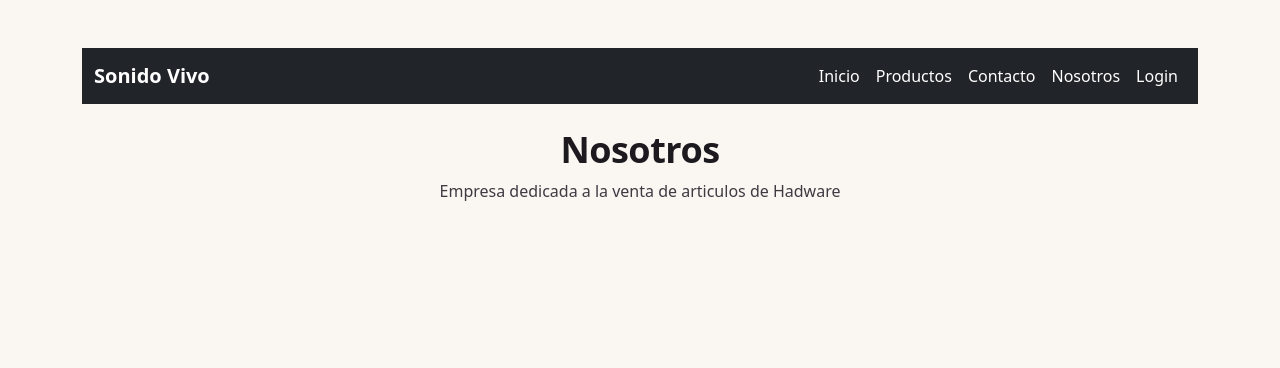
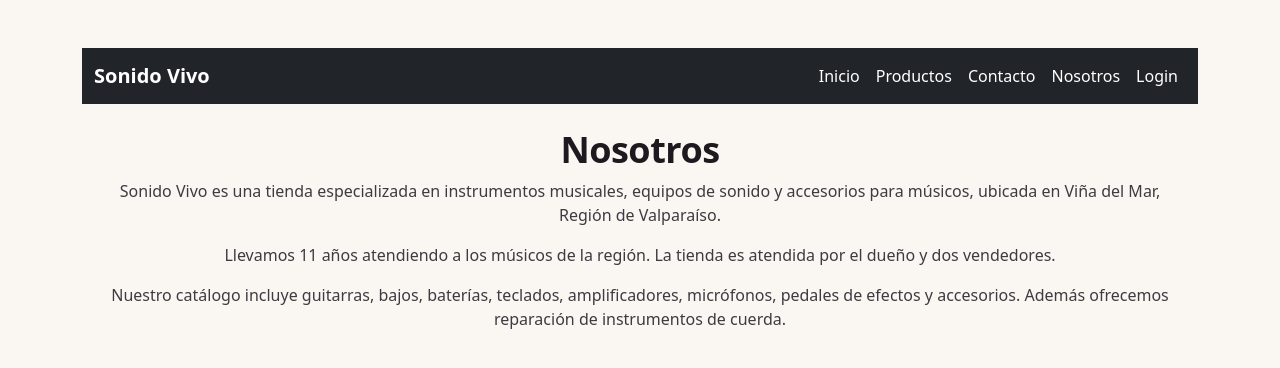
Before and after one commit to SYST3M644/SONIDO_VIVO_PROJECTO, a React (Vite) app: page /nosotros in a window 1280 px wide. Shown: the top 368 px of the page. Built offline with nearby package versions, Linux system fonts and the light colour scheme.

Commit message:
Describir la historia y el equipo de Sonido Vivo

```diff
--- a/src/paginas/Nosotros.tsx
+++ b/src/paginas/Nosotros.tsx
@@ -2,8 +2,23 @@ function Nosotros(){
     return(
         <div className="container mt-4">
             <h1>Nosotros</h1>
-            <p>Empresa dedicada a la venta de articulos de Hadware</p>
 
+            <p>
+                Sonido Vivo es una tienda especializada en instrumentos musicales,
+                equipos de sonido y accesorios para músicos, ubicada en Viña del Mar,
+                Región de Valparaíso.
+            </p>
+
+            <p>
+                Llevamos 11 años atendiendo a los músicos de la región. La tienda es
+                atendida por el dueño y dos vendedores.
+            </p>
+
+            <p>
+                Nuestro catálogo incluye guitarras, bajos, baterías, teclados,
+                amplificadores, micrófonos, pedales de efectos y accesorios.
+                Además ofrecemos reparación de instrumentos de cuerda.
+            </p>
         </div>
     );
 }
```
